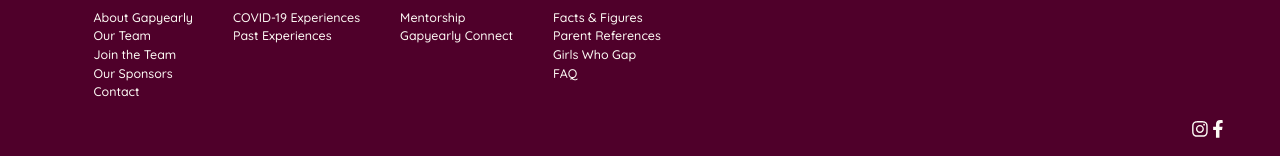
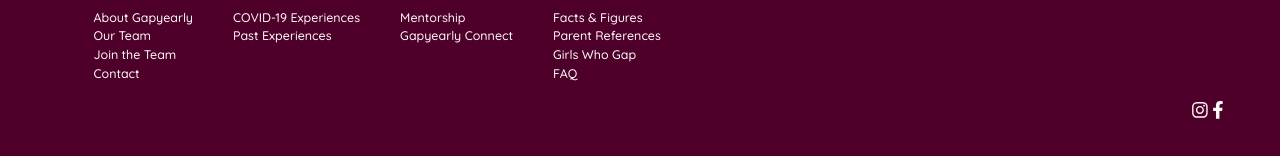
Before and after one commit to gapyearly/NextJS-Client, a Next.js app: page /about/join-the-team in a window 1280 px wide. Shown: the part 1493-1649 px from the top of the page. Built offline with nearby package versions, Linux system fonts and the light colour scheme.

Commit message:
sponsors commented out

```diff
--- a/components/Layouts/Navbar/index.js
+++ b/components/Layouts/Navbar/index.js
@@ -70,7 +70,7 @@ export default function Navbar() {
           <NavLink href="/about">About Gapyearly</NavLink>
           <NavLink href="/about/our-team">Our Team</NavLink>
           <NavLink href="/about/join-the-team">Join the Team</NavLink>
-          <NavLink href="/about/our-sponsors">Our Sponsors</NavLink>
+          {/* <NavLink href="/about/our-sponsors">Our Sponsors</NavLink> */}
           <NavLink href="/contact">Contact</NavLink>
         </Navfolder>
         <Navfolder title="Opportunities" href="">
--- a/components/Layouts/Navbar/sitemap.json
+++ b/components/Layouts/Navbar/sitemap.json
@@ -14,10 +14,6 @@
         {
           "linkLabel": "Join the Team",
           "href": "/about/join-the-team"
-        },
-        {
-          "linkLabel": "Our Sponsors",
-          "href": "/about/our-sponsors"
         },
         {
           "linkLabel": "Contact",
```
